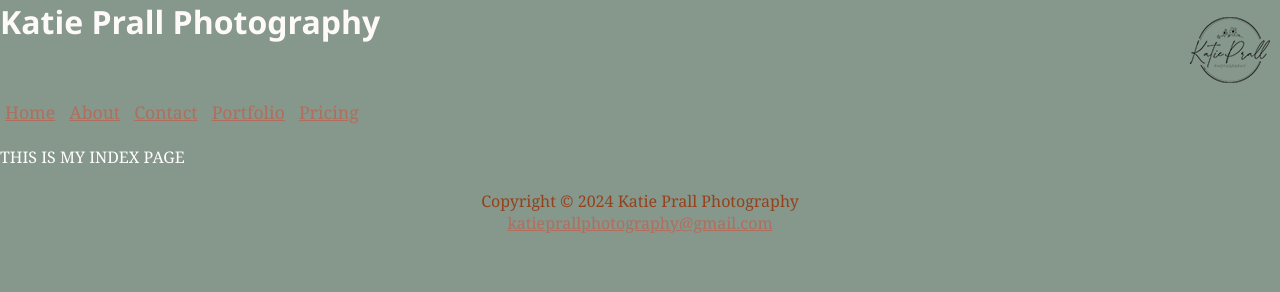
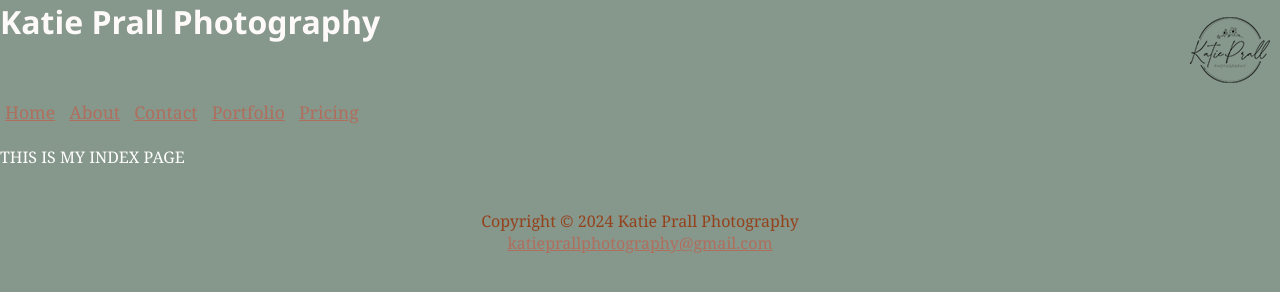
Before and after one commit to kteegirl/katieprallphotography, a plain HTML site: page index.html in a window 1280 px wide. Drawn offline with Linux system fonts and the light colour scheme.

Commit message:
Update kpp.css
dfg

```diff
--- a/stylesheets/kpp.css
+++ b/stylesheets/kpp.css
@@ -200,6 +200,8 @@ figcaption {
 footer {
   text-align: center;
   color: #94421C;
+  margin-top: 20px;
+  margin-bottom: 10px;
 }
  footer.clear {
     clear: both;
```
